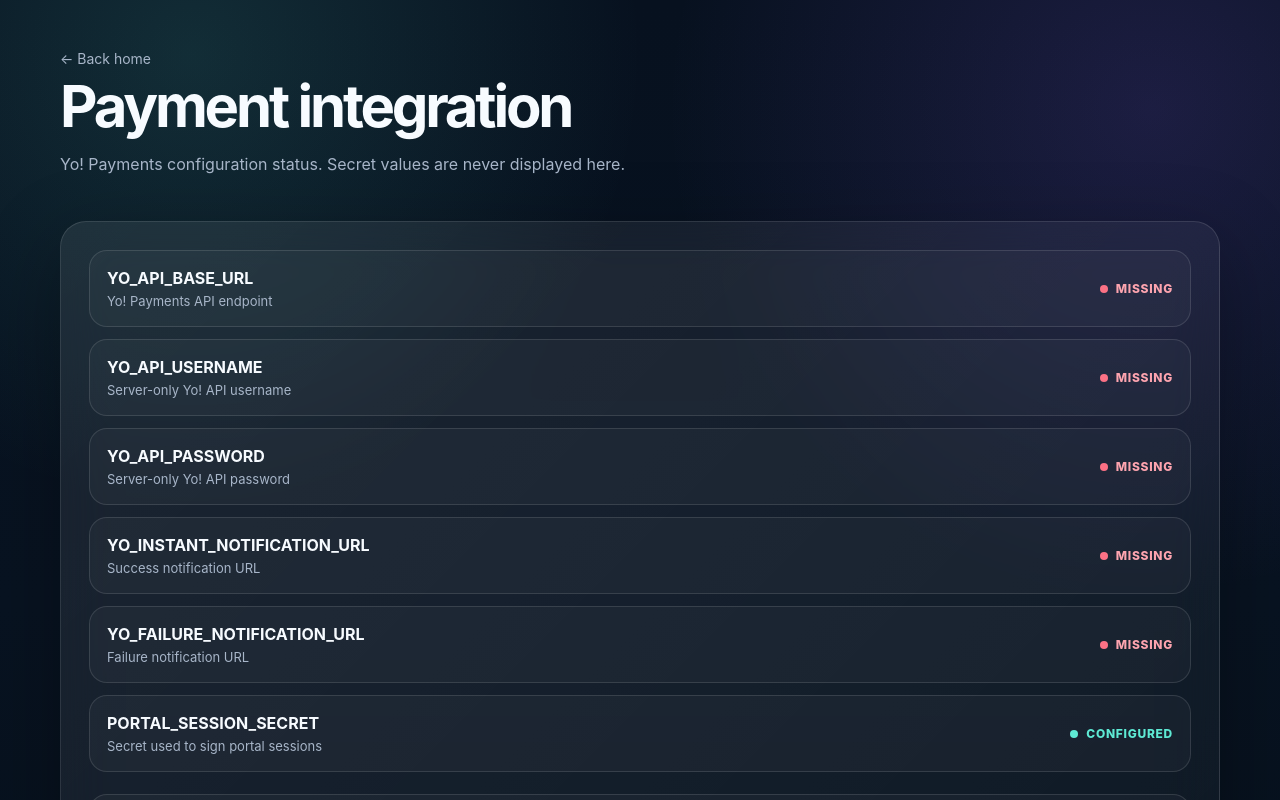
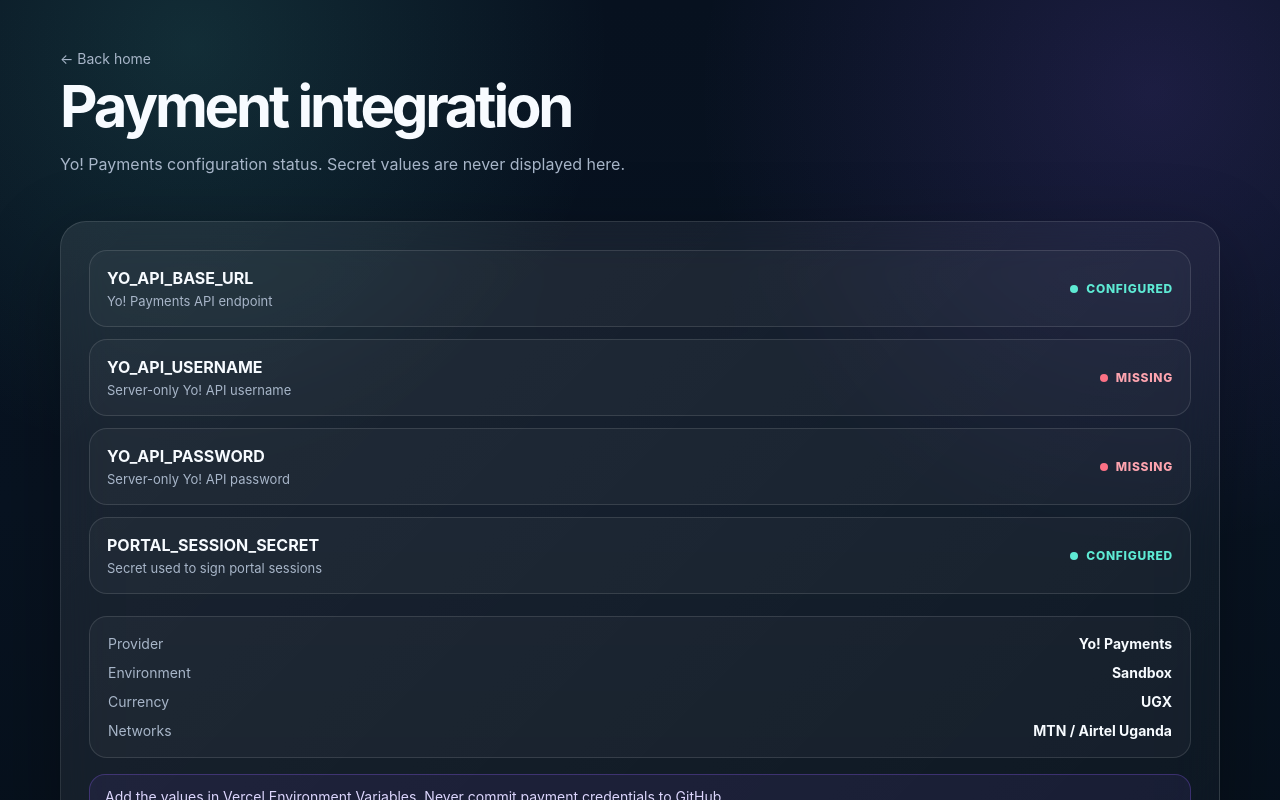
Before and after one commit to sadamkali/mobflow, a Next.js app: page /admin/integrations in a window 1280 px wide. Shown: the top 800 px of the page. Built offline with nearby package versions, Linux system fonts and the light colour scheme; no server answers.

Commit message:
fix(admin): reflect Yo sandbox polling setup

```diff
--- a/app/admin/integrations/page.tsx
+++ b/app/admin/integrations/page.tsx
@@ -1,11 +1,9 @@
 import Link from "next/link";
 
 const configs = [
-  ["YO_API_BASE_URL", process.env.YO_API_BASE_URL, "Yo! Payments API endpoint"],
+  ["YO_API_BASE_URL", process.env.YO_API_BASE_URL || "https://sandbox.yo.co.ug/services/yopaymentsdev/task.php", "Yo! Payments API endpoint"],
   ["YO_API_USERNAME", process.env.YO_API_USERNAME, "Server-only Yo! API username"],
   ["YO_API_PASSWORD", process.env.YO_API_PASSWORD, "Server-only Yo! API password"],
-  ["YO_INSTANT_NOTIFICATION_URL", process.env.YO_INSTANT_NOTIFICATION_URL, "Success notification URL"],
-  ["YO_FAILURE_NOTIFICATION_URL", process.env.YO_FAILURE_NOTIFICATION_URL, "Failure notification URL"],
   ["PORTAL_SESSION_SECRET", process.env.PORTAL_SESSION_SECRET, "Secret used to sign portal sessions"],
 ];
 export default function IntegrationsPage() {
```
